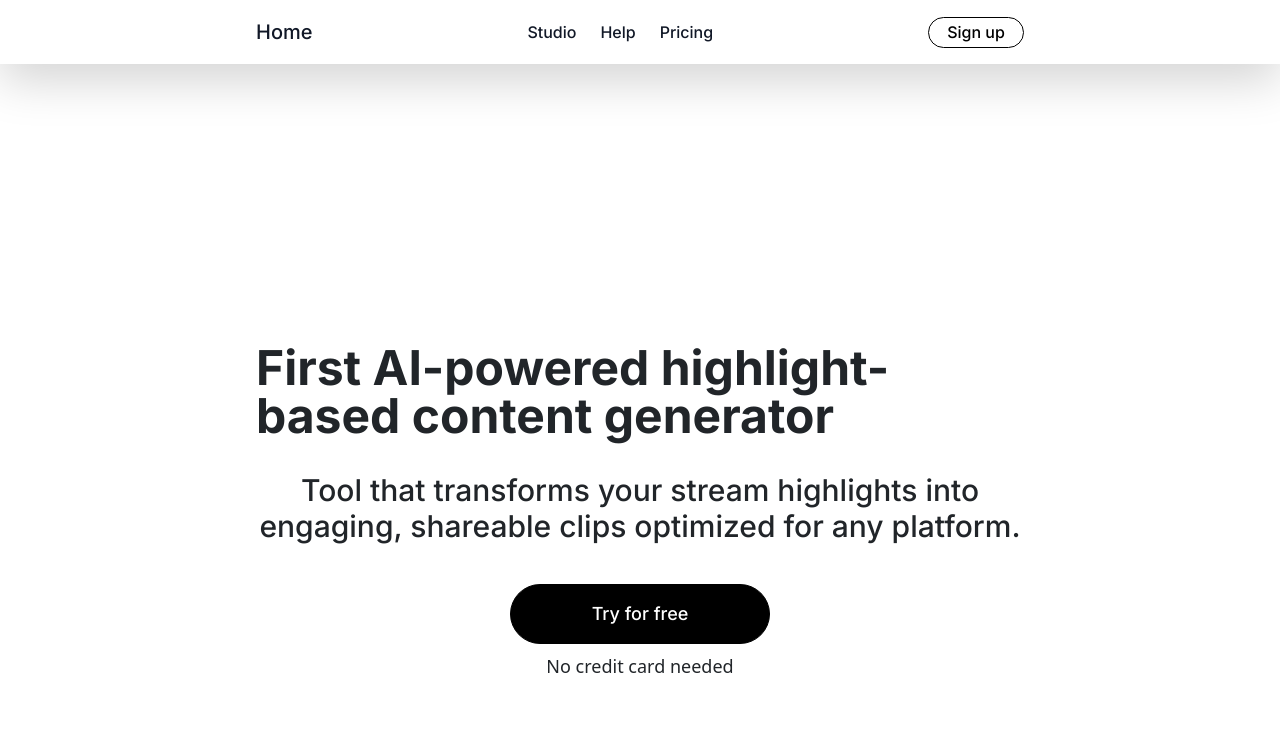
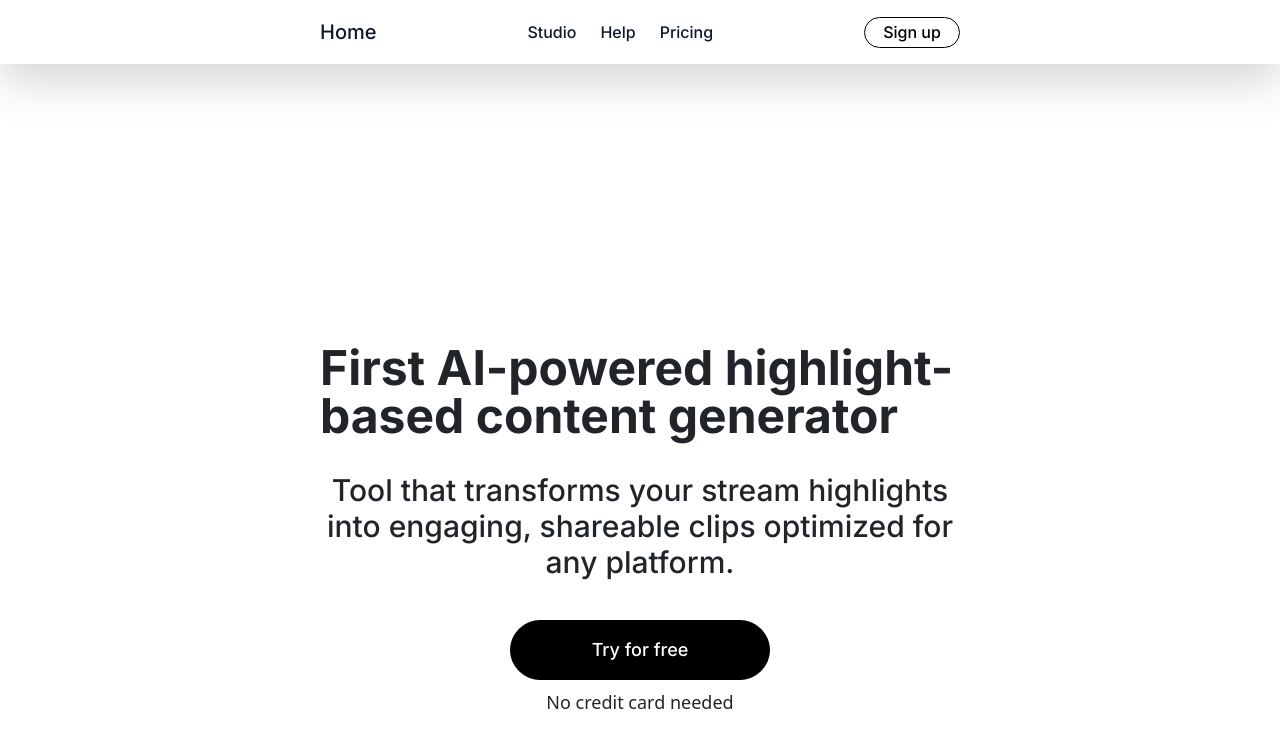
Before and after one commit to Boj4ckk/GROOT, a Vue app in the folder frontend/: page / in a window 1280 px wide. Shown: the top 748 px of the page. Built offline with nearby package versions, Linux system fonts and the light colour scheme.

Commit message:
fix responsiv for navbar

```diff
--- a/frontend/src/App.vue
+++ b/frontend/src/App.vue
@@ -4,8 +4,8 @@ import navbar from './components/navbar.vue';
 </script>
 
 <template>
-  <div class="content-under-navbar px-[15px] pt-10 md:!px-64 md:pt-40">
-    <navbar class="fixed-navbar px-[15px] md:px-64" />
+  <div class="content-under-navbar px-[15px] pt-10 md:!px-20 lg:!px-30 xl:!px-80 md:pt-40">
+    <navbar class="fixed-navbar px-[15px] md:px-20 lg:!px-30 xl:!px-80 " />
     <router-view class=""/>
 
     <br><br><br><br><br>
```
